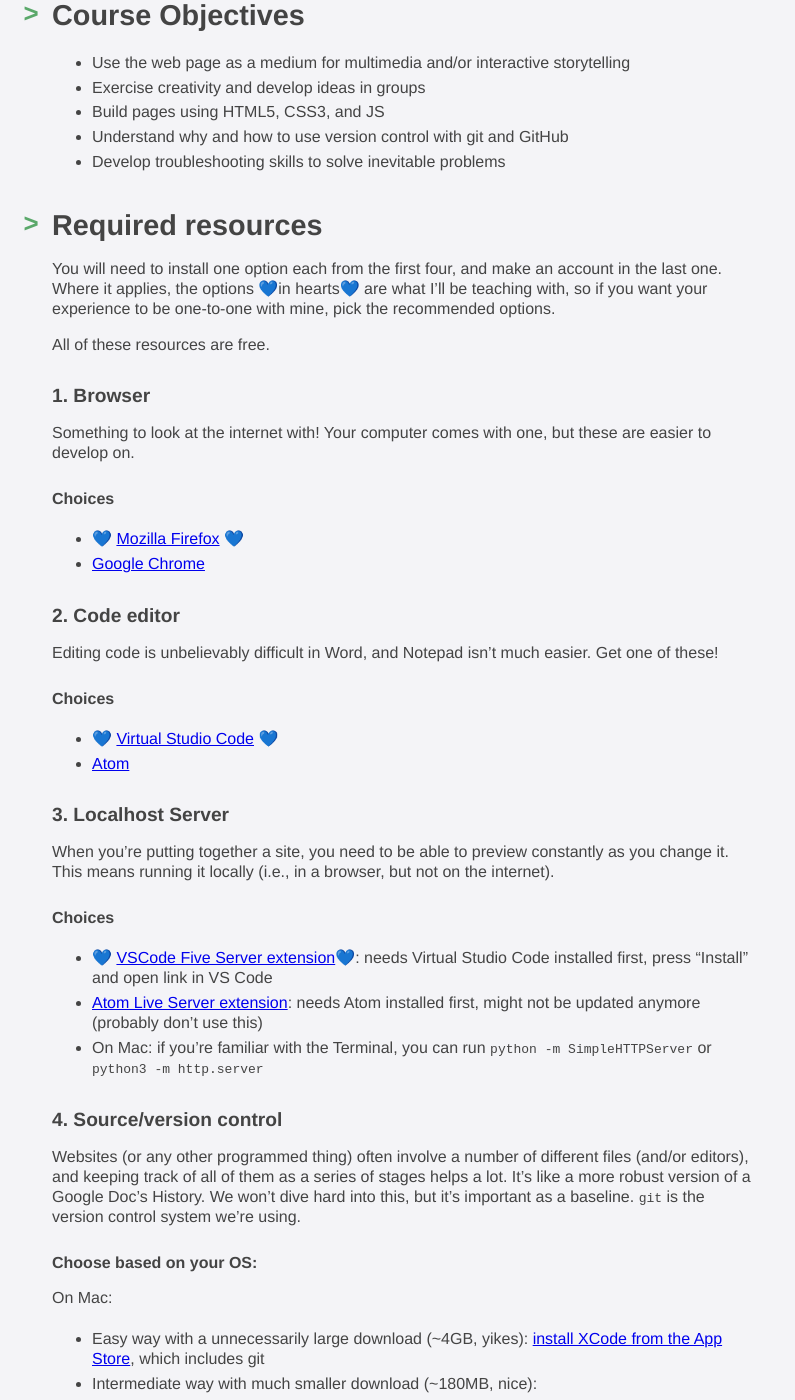
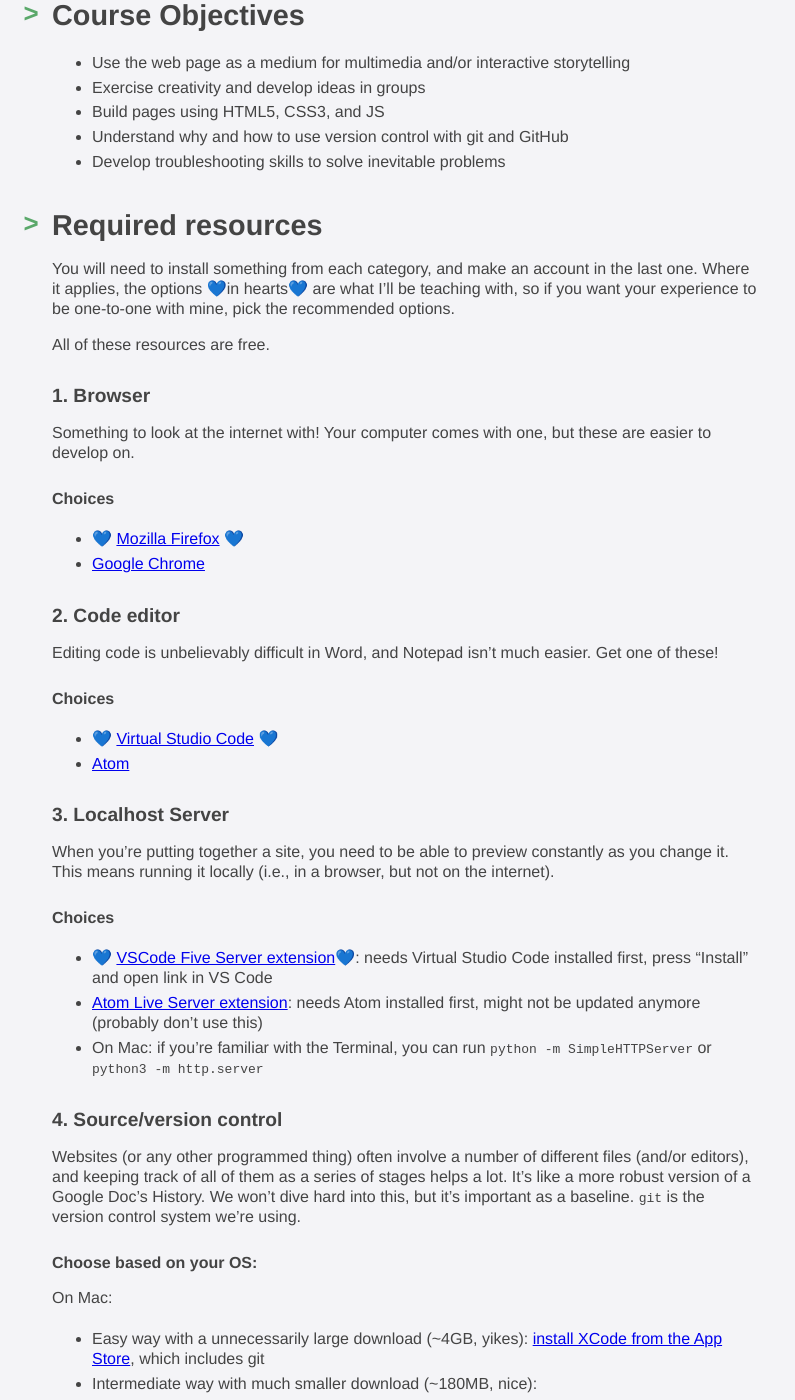
Before and after one commit to thely/artofweb-21, a Jekyll site: the page built from index.md, in a window 1280 px wide and 1400 px high, scrolled down 613 px. Shown: the whole window, without its empty margins (0-795 px from the left). Built offline with Jekyll 4.4.1, drawn with Linux system fonts in a browser that asks for light colours; some of the changed text lies outside the part shown.

```diff
--- a/_includes/schedule.md
+++ b/_includes/schedule.md
@@ -1,6 +1,6 @@
 ## Required resources
 
-You will need to install one option each from the first four, and make an account in the last one. Where it applies, the options 💙in hearts💙 are what I'll be teaching with, so if you want your experience to be one-to-one with mine, pick the recommended options.
+You will need to install something from each category, and make an account in the last one. Where it applies, the options 💙in hearts💙 are what I'll be teaching with, so if you want your experience to be one-to-one with mine, pick the recommended options.
 
 All of these resources are free.
 
```
Also changed, not shown: other parts of _includes/schedule.md (+4 -3 lines), 1 other file.
